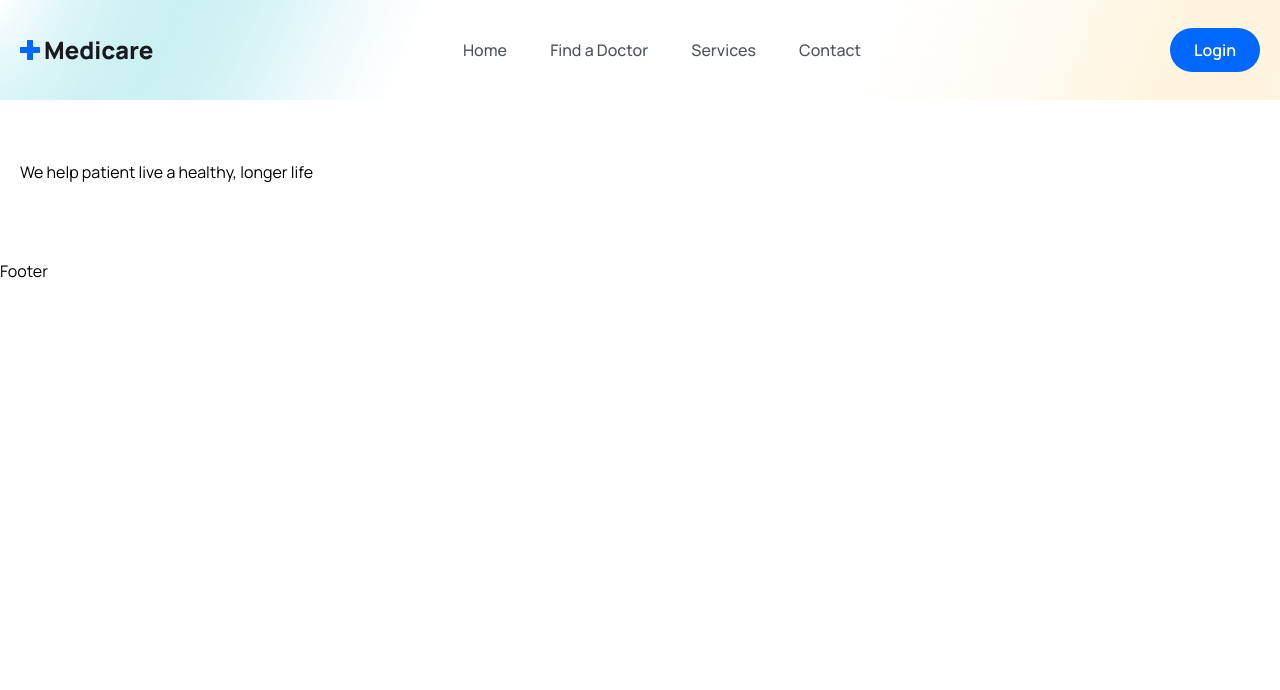
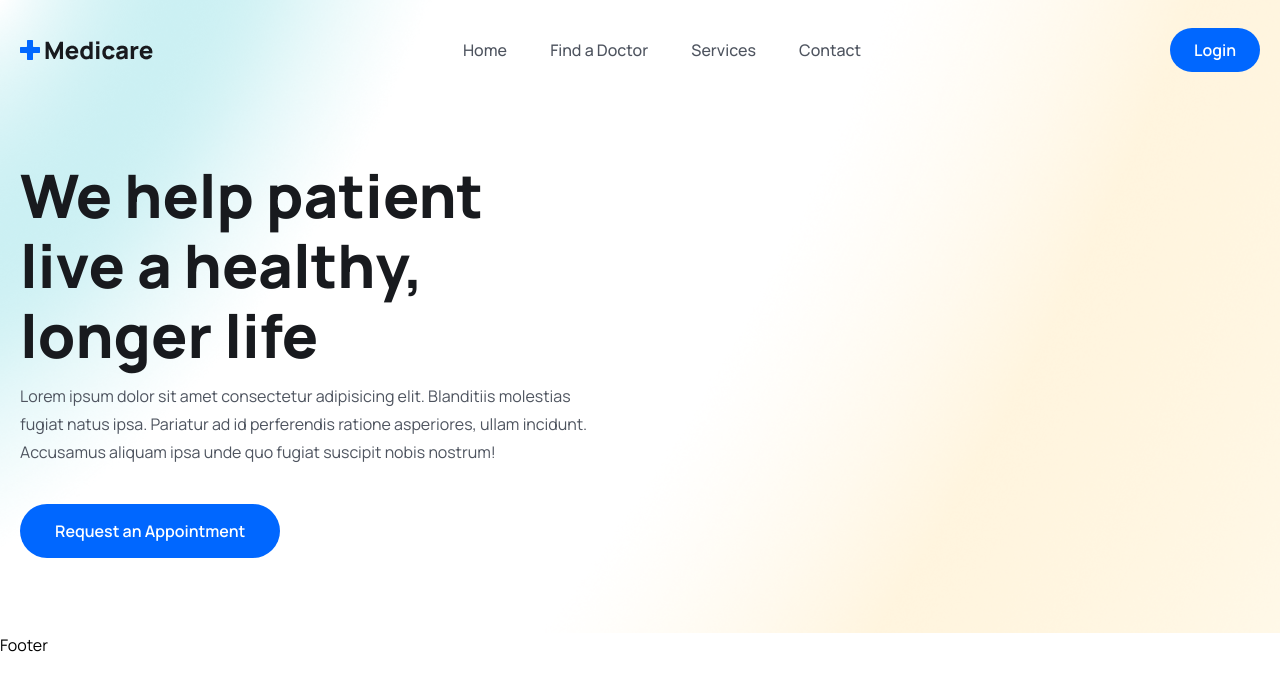
Before and after one commit to KMPKBandara/MediQ, a React (Vite) app in the folder frontend/: page / in a window 1280 px wide. Shown: the top 690 px of the page. Built offline with nearby package versions, Linux system fonts and the light colour scheme.

Commit message:
Update hero section

```diff
--- a/frontend/src/index.css
+++ b/frontend/src/index.css
@@ -76,4 +76,8 @@
   .header{
     @apply bg-[url('./assets/images/mask.png')] bg-no-repeat bg-center bg-cover w-full h-[100px] leading-[100px];
   }
+
+  .hero_section{
+    @apply bg-[url('./assets/images/hero-bg.png')] bg-no-repeat bg-center bg-cover;
+  }
 }
--- a/frontend/src/pages/Home.jsx
+++ b/frontend/src/pages/Home.jsx
@@ -10,7 +10,16 @@ const Home = () => {
             {/* ===== hero content ===== */}
             <div>
               <div className="lg:w-[570px]">
-                <h1>We help patient live a healthy, longer life</h1>
+                <h1 className="text-[36px] leading-[46px] text-headingColor font-[800] md:text-[60px] md:leading-[70px]">
+                  We help patient live a healthy, longer life
+                </h1>
+                <p className="text_para">
+                  Lorem ipsum dolor sit amet consectetur adipisicing elit.
+                  Blanditiis molestias fugiat natus ipsa. Pariatur ad id
+                  perferendis ratione asperiores, ullam incidunt. Accusamus
+                  aliquam ipsa unde quo fugiat suscipit nobis nostrum!
+                </p>
+                <button className="btn">Request an Appointment</button>
               </div>
             </div>
           </div>
```
Also changed, not shown: 1 other file (tests, documents, lock files or other folders).
